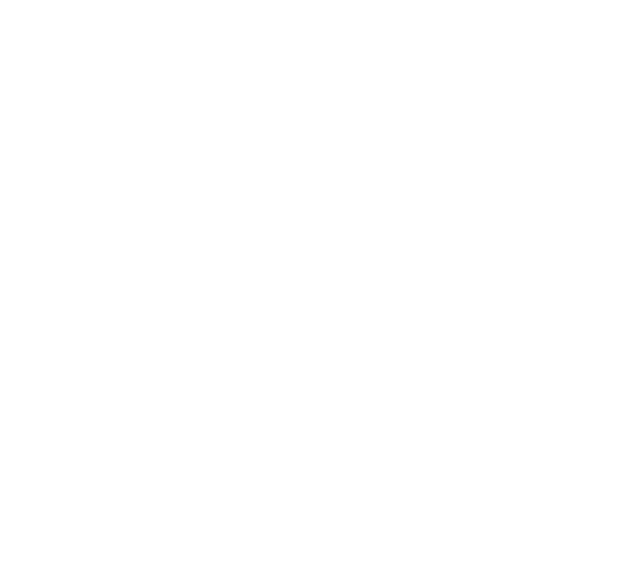
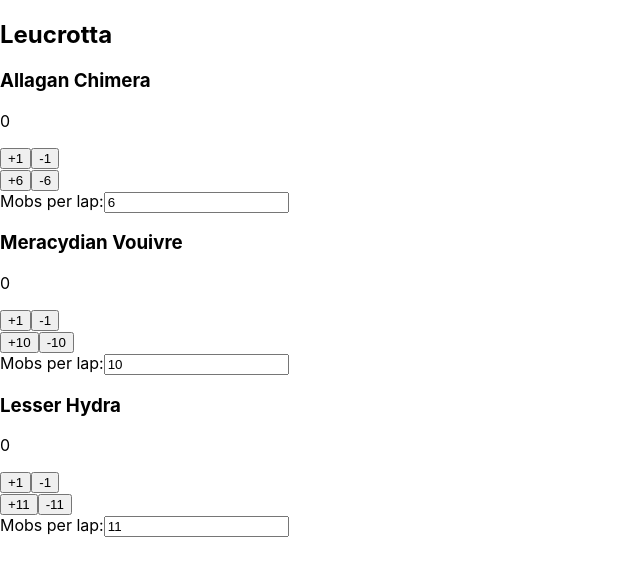
Before and after one commit to MattKeane/ffxiv-kcs-counter-front, a React (Create React App) app: page /leucrotta in a window 1280 px wide. Before the commit this address had no page. Shown: the top 576 px of the page, without its empty margins (0-640 px from the left). Built offline with nearby package versions, Linux system fonts and the light colour scheme.

Commit message:
adds leucrotta page

```diff
--- a/src/App.js
+++ b/src/App.js
@@ -6,6 +6,7 @@
 import Ixtab from './pages/Ixtab';
 import Udumbara from './pages/Udumbara';
 import Okina from './pages/Okina';
+import Leucrotta from './pages/Leucrotta';
 
 import './App.css';
 
@@ -19,6 +20,7 @@
         <Route path="/ixtab" element={<Ixtab />} />
         <Route path="/udumbara" element={<Udumbara />} />
         <Route path="/okina" element={<Okina />} />
+        <Route path="leucrotta" element={<Leucrotta />} />
       </Routes>
     </>
   );
--- /dev/null
+++ b/src/pages/Leucrotta/index.js
@@ -0,0 +1,20 @@
+import SpawnAttempt from '../../components/SpawnAttempt';
+
+export default function Leucrotta() {
+    const mobs = [
+        {
+            name: 'Allagan Chimera',
+            defaultLap: 6,
+        },
+        {
+            name: 'Meracydian Vouivre',
+            defaultLap: 10,
+        },
+        {
+            name: 'Lesser Hydra',
+            defaultLap: 11,
+        }
+    ];
+
+    return <SpawnAttempt mobs={ mobs } name="Leucrotta" />;
+}
```
